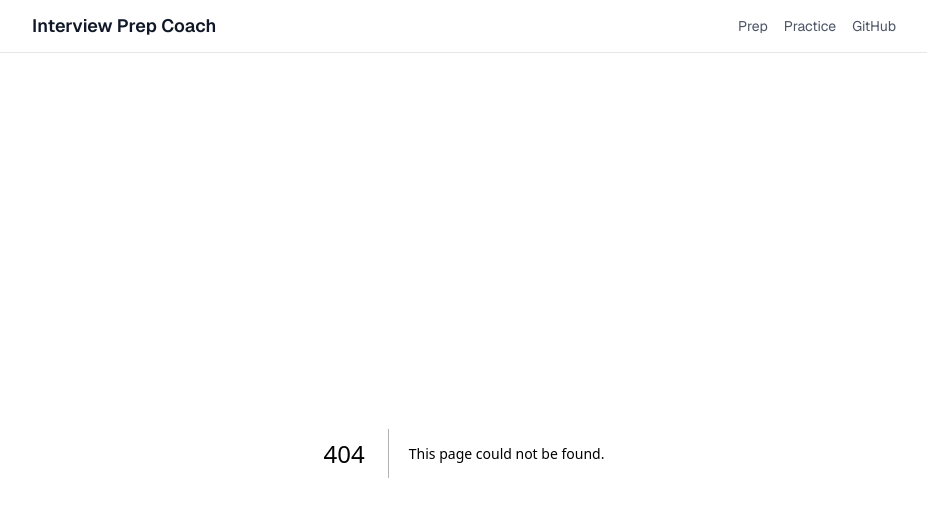
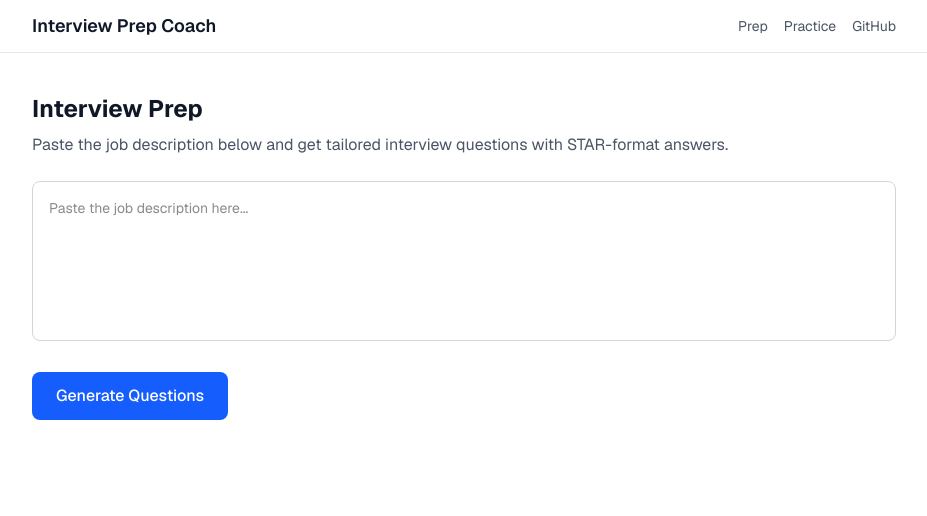
Before and after one commit to encode-abdullah/AI-Interview-Coach, a Next.js app: page /prep in a window 1280 px wide. Before the commit this address had no page. Shown: the top 516 px of the page, without its empty margins (176-1103 px from the left). Built offline with nearby package versions, Linux system fonts and the light colour scheme.

Commit message:
prep page with question generation — works end to end

```diff
--- /dev/null
+++ b/app/prep/page.tsx
@@ -0,0 +1,133 @@
+"use client";
+
+import { useState } from "react";
+import QuestionCard from "@/components/QuestionCard";
+import CopyButton from "@/components/CopyButton";
+
+export default function PrepPage() {
+  const [jobDescription, setJobDescription] = useState("");
+  const [result, setResult] = useState("");
+  const [loading, setLoading] = useState(false);
+  const [error, setError] = useState("");
+
+  const handleGenerate = async () => {
+    if (!jobDescription.trim()) {
+      setError("Paste a job description first");
+      return;
+    }
+
+    setError("");
+    setLoading(true);
+    setResult("");
+
+    try {
+      const res = await fetch("/api/generate", {
+        method: "POST",
+        headers: { "Content-Type": "application/json" },
+        body: JSON.stringify({
+          mode: "questions",
+          jobDescription: jobDescription.trim(),
+        }),
+      });
+
+      const data = await res.json();
+
+      if (!res.ok) {
+        throw new Error(data.error || "Failed to generate");
+      }
+
+      setResult(data.result);
+    } catch (err) {
+      setError(err instanceof Error ? err.message : "Something went wrong");
+    } finally {
+      setLoading(false);
+    }
+  };
+
+  const parseQuestions = (text: string) => {
+    const sections = text.split(/### Q\d+:/);
+    return sections
+      .filter((s) => s.trim())
+      .map((section) => {
+        const lines = section.trim().split("\n");
+        const question = lines[0]?.trim() || "";
+        const answer = lines
+          .slice(1)
+          .join("\n")
+          .replace(/\*\*Answer:\*\*/g, "")
+          .trim();
+        return { question, answer };
+      });
+  };
+
+  const questions = result ? parseQuestions(result) : [];
+
+  return (
+    <div className="max-w-4xl mx-auto px-4 py-10">
+      <h1 className="text-2xl font-bold text-gray-900 mb-2">
+        Interview Prep
+      </h1>
+      <p className="text-gray-600 mb-6">
+        Paste the job description below and get tailored interview questions
+        with STAR-format answers.
+      </p>
+
+      <div className="mb-6">
+        <textarea
+          value={jobDescription}
+          onChange={(e) => setJobDescription(e.target.value)}
+          placeholder="Paste the job description here..."
+          className="w-full h-40 p-4 border border-gray-300 rounded-lg resize-none focus:ring-2 focus:ring-blue-500 focus:border-transparent outline-none text-sm"
+        />
+      </div>
+
+      {error && (
+        <p className="text-red-600 text-sm mb-4">{error}</p>
+      )}
+
+      <button
+        onClick={handleGenerate}
+        disabled={loading}
+        className="bg-blue-600 text-white px-6 py-3 rounded-lg font-medium hover:bg-blue-700 transition-colors disabled:opacity-50 disabled:cursor-not-allowed"
+      >
+        {loading ? "Generating questions..." : "Generate Questions"}
+      </button>
+
+      {loading && (
+        <div className="mt-8 text-center">
+          <div className="inline-block animate-spin rounded-full h-8 w-8 border-b-2 border-blue-600"></div>
+          <p className="text-sm text-gray-500 mt-2">
+            AI is analyzing the job description...
+          </p>
+        </div>
+      )}
+
+      {questions.length > 0 && (
+        <div className="mt-10">
+          <div className="flex items-center justify-between mb-4">
+            <h2 className="text-xl font-semibold text-gray-900">
+              Your Interview Questions
+            </h2>
+            <CopyButton text={result} />
+          </div>
+          <div className="space-y-4">
+            {questions.map((q, i) => (
+              <QuestionCard key={i} question={q.question} answer={q.answer} />
+            ))}
+          </div>
+        </div>
+      )}
+
+      {result && !result.includes("### Q1:") && (
+        <div className="mt-10">
+          <h2 className="text-xl font-semibold text-gray-900 mb-4">
+            Result
+          </h2>
+          <div className="border border-gray-200 rounded-lg p-5 bg-white whitespace-pre-line text-sm leading-relaxed">
+            {result}
+          </div>
+        </div>
+      )}
+    </div>
+  );
+}
--- /dev/null
+++ b/components/CopyButton.tsx
@@ -0,0 +1,30 @@
+"use client";
+
+import { useState } from "react";
+
+interface CopyButtonProps {
+  text: string;
+}
+
+export default function CopyButton({ text }: CopyButtonProps) {
+  const [copied, setCopied] = useState(false);
+
+  const handleCopy = async () => {
+    try {
+      await navigator.clipboard.writeText(text);
+      setCopied(true);
+      setTimeout(() => setCopied(false), 2000);
+    } catch {
+      alert("Failed to copy");
+    }
+  };
+
+  return (
+    <button
+      onClick={handleCopy}
+      className="text-xs text-blue-600 hover:text-blue-800 font-medium"
+    >
+      {copied ? "Copied!" : "Copy answer"}
+    </button>
+  );
+}
--- /dev/null
+++ b/components/QuestionCard.tsx
@@ -0,0 +1,17 @@
+"use client";
+
+interface QuestionCardProps {
+  question: string;
+  answer: string;
+}
+
+export default function QuestionCard({ question, answer }: QuestionCardProps) {
+  return (
+    <div className="border border-gray-200 rounded-lg p-5 bg-white">
+      <h3 className="font-semibold text-gray-900 text-lg mb-3">{question}</h3>
+      <div className="text-sm text-gray-700 whitespace-pre-line leading-relaxed">
+        {answer}
+      </div>
+    </div>
+  );
+}
```
